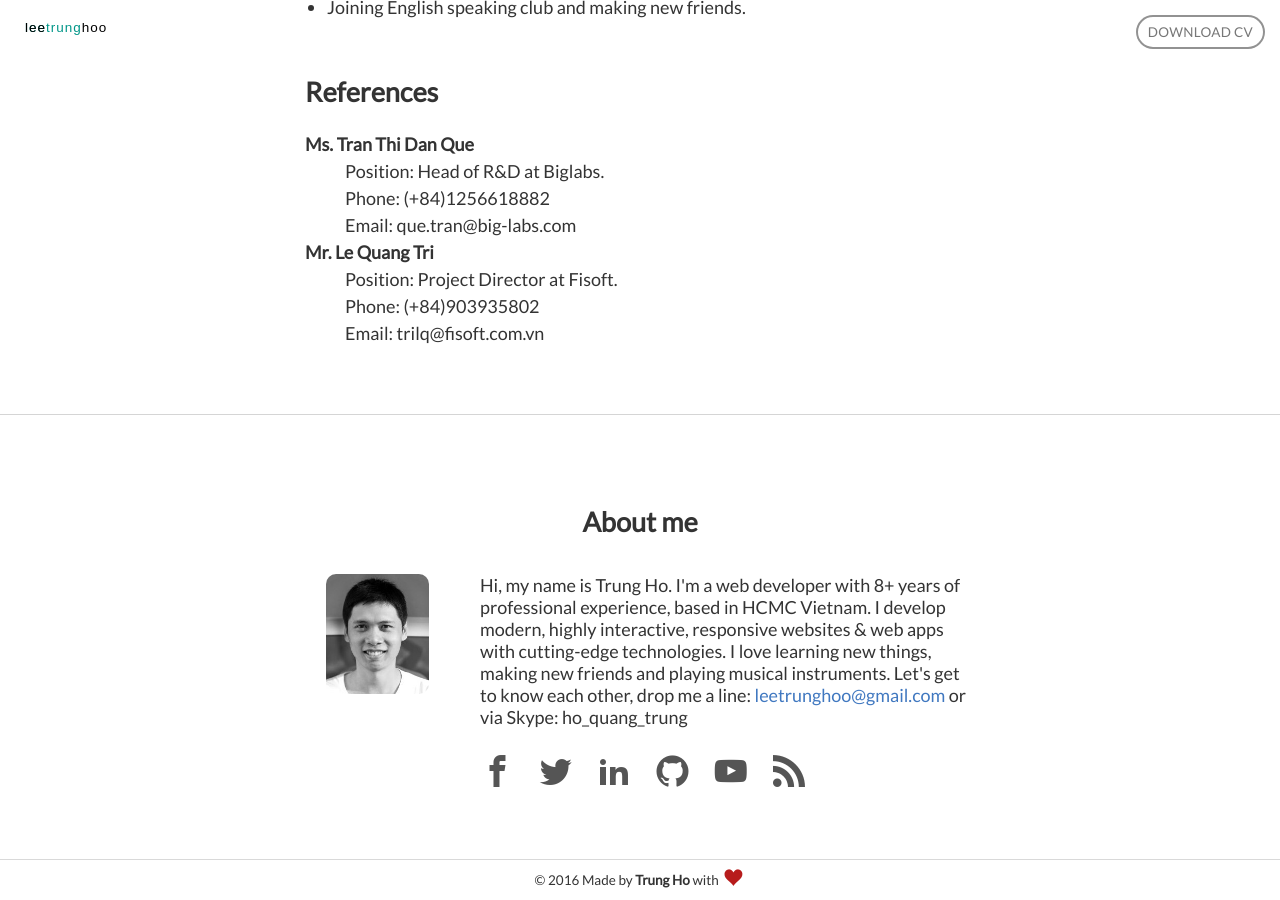
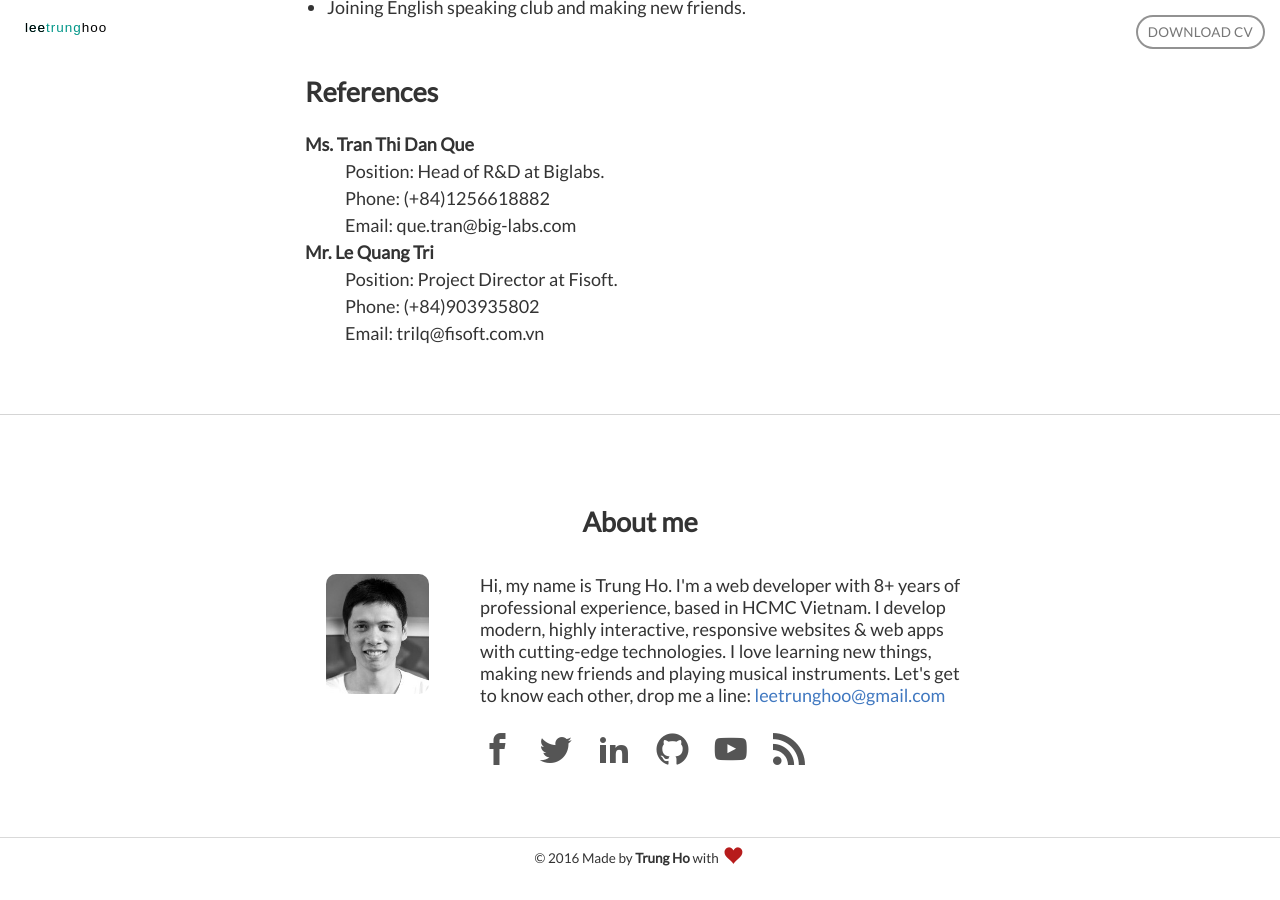
Before and after one commit to leetrunghoo/leetrunghoo.github.io, a Jekyll site: the page built from cv/index.md, in a window 1280 px wide and 900 px high, scrolled down 5146 px. Built offline with Jekyll 4.4.1, drawn with Linux system fonts in a browser that asks for light colours; nearby versions of some CDN libraries; some web fonts are replaced; comment, search, counter and statistics services are not loaded; after the commit the page ends 6024 px from its top, so only the background shows below that.

Commit message:
update about me

```diff
--- a/_includes/aboutme.html
+++ b/_includes/aboutme.html
@@ -8,7 +8,7 @@
                 <img class="author-avatar" src="{{ site.avatar }}" />
             </div>
             <div class="col-xs-12 col-sm-9">
-                Hi, my name is Trung Ho. I'm a web developer with 8+ years of professional experience, based in HCMC Vietnam. I develop modern, highly interactive, responsive websites & web apps with cutting-edge technologies. I love learning new things, making new friends and playing musical instruments. Let's get to know each other, drop me a line: <a title="email" href="mailto:leetrunghoo@gmail.com?Subject=Hello%20Trung" target="_blank">leetrunghoo@gmail.com</a> or via Skype: ho_quang_trung
+                Hi, my name is Trung Ho. I'm a web developer with 8+ years of professional experience, based in HCMC Vietnam. I develop modern, highly interactive, responsive websites & web apps with cutting-edge technologies. I love learning new things, making new friends and playing musical instruments. Let's get to know each other, drop me a line: <a title="email" href="mailto:leetrunghoo@gmail.com?Subject=Hello%20Trung" target="_blank">leetrunghoo@gmail.com</a>
             </div>
         </div>
         <div class="row">
```
